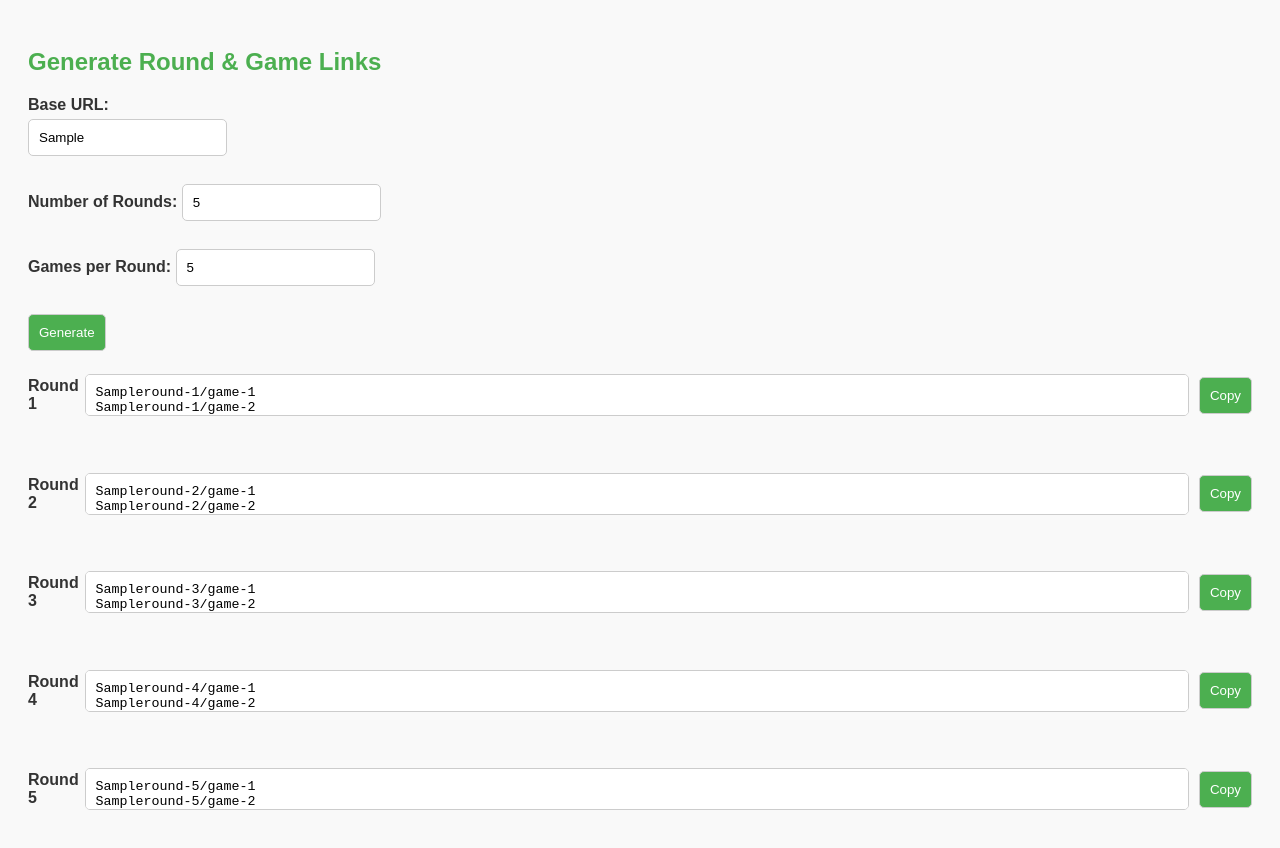
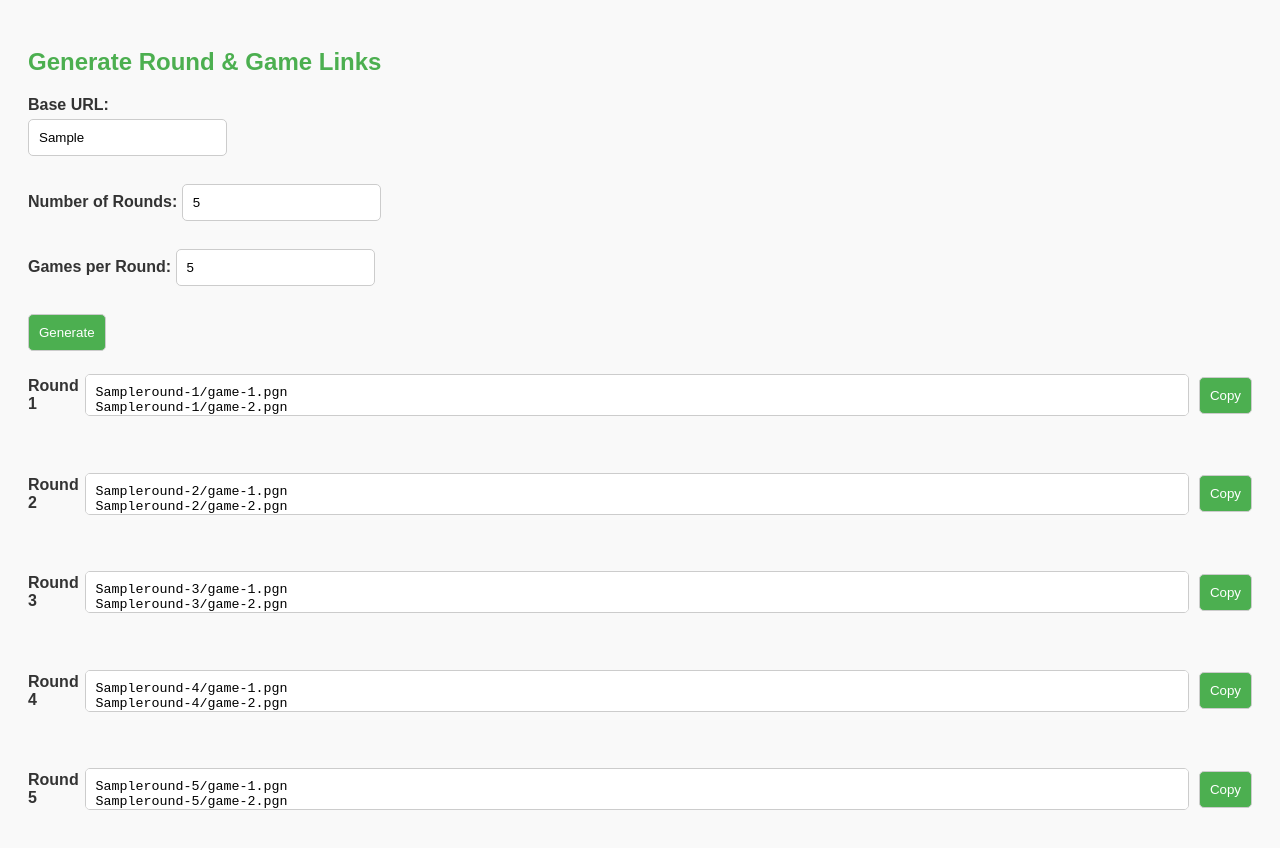
Before and after one commit to incT2i/pgnLinkGenerator, a plain HTML site: page index.html in a window 1280 px wide. Both pictures are taken after typing "Sample", "5", "5" into the empty fields and a click on the button "Generate". Drawn offline with Linux system fonts and the light colour scheme.

Commit message:
add .pgn to end of links oops

```diff
--- a/index.html
+++ b/index.html
@@ -43,7 +43,7 @@
       for (let r = 1; r <= rounds; r++) {
         let links = "";
         for (let g = 1; g <= games; g++) {
-          links += `${baseUrl}round-${r}/game-${g}
+          links += `${baseUrl}round-${r}/game-${g}.pgn
 `;
         }
 
```
